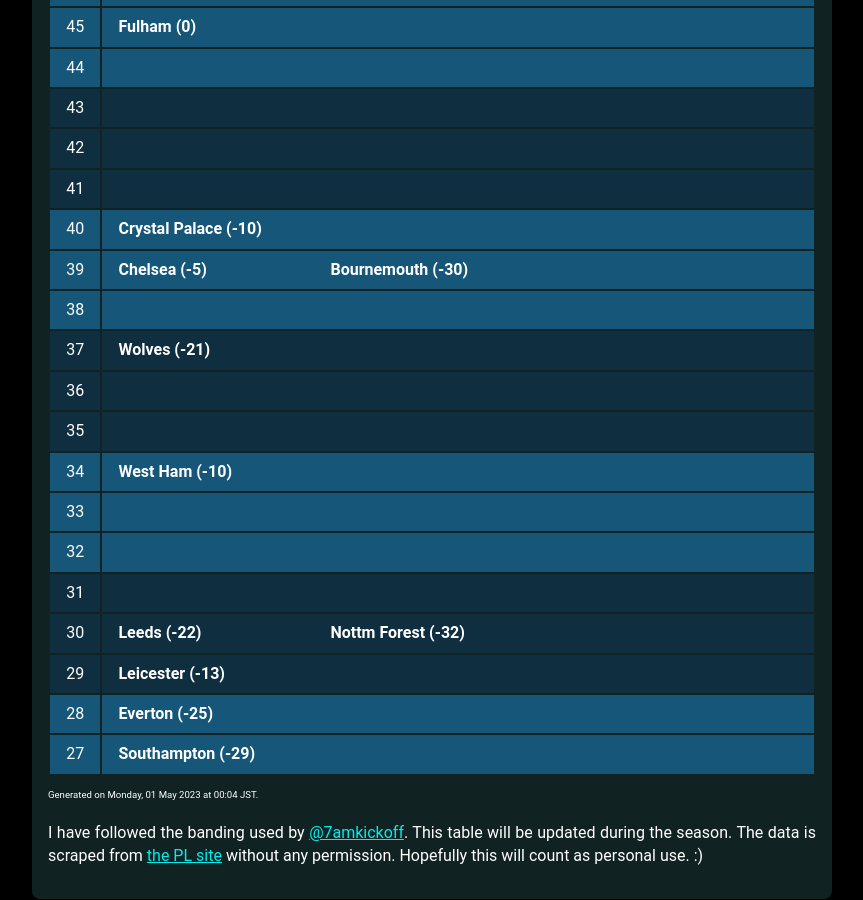
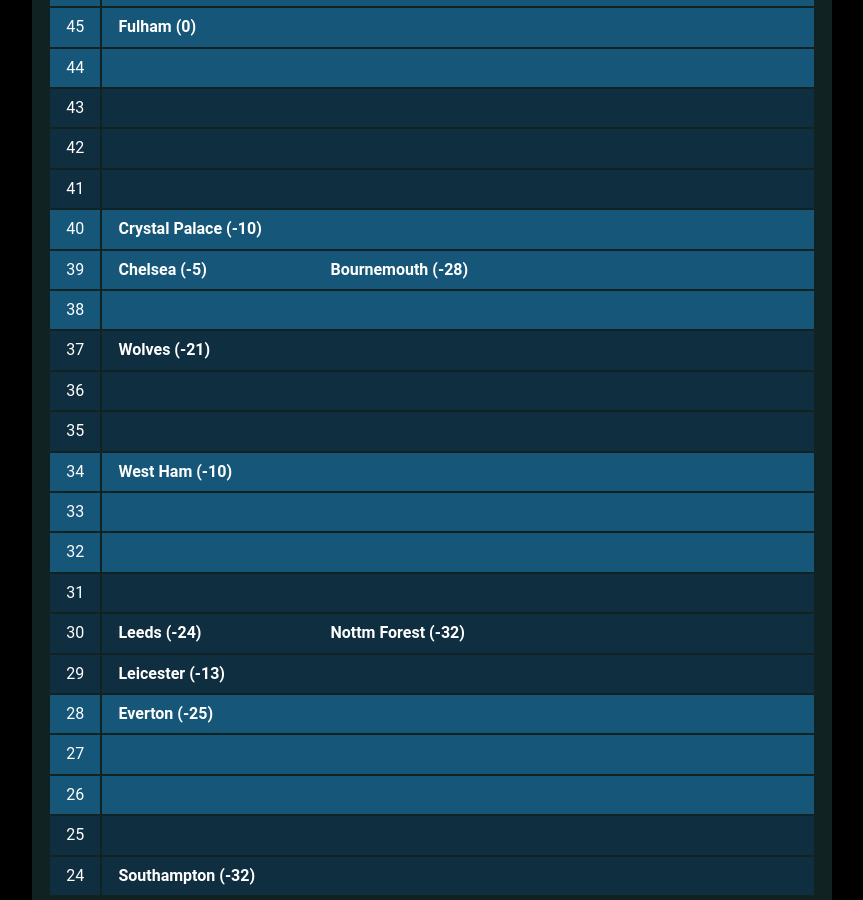
Before and after one commit to muru/muru.github.io, a Jekyll site: the page built from resources.md, in a window 1280 px wide and 900 px high, scrolled down 2730 px. Shown: the whole window, without its empty margins (208-1071 px from the left). Built offline with Jekyll 4.4.1, drawn with Linux system fonts in a browser that asks for light colours; some web fonts are replaced; some of the changed text lies outside the part shown.

Commit message:
updated cann-table: Tue  2 May 00:02:49 JST 2023

```diff
--- a/cann-table.html
+++ b/cann-table.html
@@ -60,6 +60,7 @@
 	<tr class="cann-row-2">
 		<td class="cann-point"> 65 </td>
 		<td class="cann-clubs">
+			<span class="club-name"> Newcastle (34) </span>
 		</td>
  	</tr>
 	<tr class="cann-row-1">
@@ -76,7 +77,6 @@
 	<tr class="cann-row-1">
 		<td class="cann-point"> 62 </td>
 		<td class="cann-clubs">
-			<span class="club-name"> Newcastle (31) </span>
 		</td>
  	</tr>
 	<tr class="cann-row-2">
@@ -107,6 +107,7 @@
 	<tr class="cann-row-1">
 		<td class="cann-point"> 56 </td>
 		<td class="cann-clubs">
+			<span class="club-name"> Liverpool (23) </span>
 		</td>
  	</tr>
 	<tr class="cann-row-2">
@@ -117,14 +118,13 @@
 	<tr class="cann-row-2">
 		<td class="cann-point"> 54 </td>
 		<td class="cann-clubs">
-			<span class="club-name"> Tottenham (7) </span>
+			<span class="club-name"> Tottenham (6) </span>
 			<span class="club-name"> Aston Villa (4) </span>
 		</td>
  	</tr>
 	<tr class="cann-row-2">
 		<td class="cann-point"> 53 </td>
 		<td class="cann-clubs">
-			<span class="club-name"> Liverpool (22) </span>
 		</td>
  	</tr>
 	<tr class="cann-row-1">
@@ -200,7 +200,7 @@
 		<td class="cann-point"> 39 </td>
 		<td class="cann-clubs">
 			<span class="club-name"> Chelsea (-5) </span>
-			<span class="club-name"> Bournemouth (-30) </span>
+			<span class="club-name"> Bournemouth (-28) </span>
 		</td>
  	</tr>
 	<tr class="cann-row-1">
@@ -248,7 +248,7 @@
 	<tr class="cann-row-2">
 		<td class="cann-point"> 30 </td>
 		<td class="cann-clubs">
-			<span class="club-name"> Leeds (-22) </span>
+			<span class="club-name"> Leeds (-24) </span>
 			<span class="club-name"> Nottm Forest (-32) </span>
 		</td>
  	</tr>
@@ -267,8 +267,23 @@
 	<tr class="cann-row-1">
 		<td class="cann-point"> 27 </td>
 		<td class="cann-clubs">
-			<span class="club-name"> Southampton (-29) </span>
+		</td>
+ 	</tr>
+	<tr class="cann-row-1">
+		<td class="cann-point"> 26 </td>
+		<td class="cann-clubs">
+		</td>
+ 	</tr>
+	<tr class="cann-row-2">
+		<td class="cann-point"> 25 </td>
+		<td class="cann-clubs">
+		</td>
+ 	</tr>
+	<tr class="cann-row-2">
+		<td class="cann-point"> 24 </td>
+		<td class="cann-clubs">
+			<span class="club-name"> Southampton (-32) </span>
 		</td>
  	</tr>
 </table>
-<span id="cann-gen-note"> Generated on  Monday, 01 May 2023 at 00:04 JST. </span>
+<span id="cann-gen-note"> Generated on  Tuesday, 02 May 2023 at 00:02 JST. </span>
```
